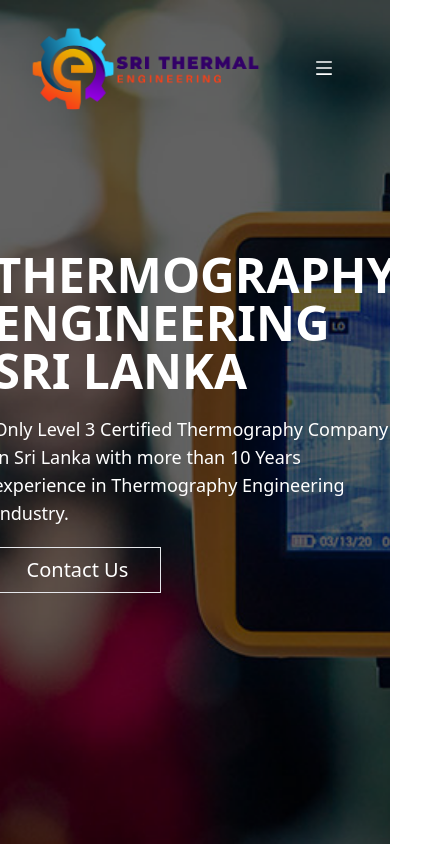
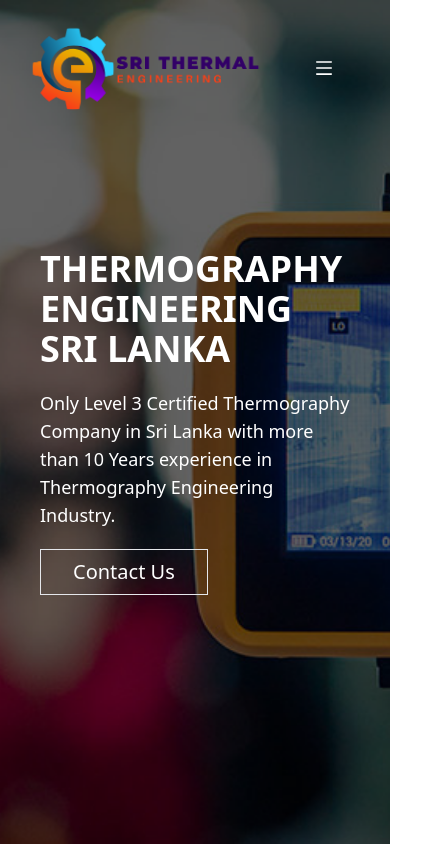
Before and after one commit to R3CLASH/srithermal-website, a Next.js app: page / in a window 390 px wide. Shown: the top 844 px of the page, 436 px wide, since content can reach past the window. Built offline with nearby package versions, Linux system fonts and the light colour scheme.

Commit message:
Update Hero.js

```diff
--- a/src/components/Home/Hero/Hero.js
+++ b/src/components/Home/Hero/Hero.js
@@ -3,13 +3,13 @@ import Link from "next/link";
 // import "./Hero.css";
 function Hero(props) {
   return (
-    <div className="max-w- flex items-center justify-center h-screen hero-img bg-cover bg-center lg:block lg:p-60 lg:px-20">
-      <div className="hero-content p-10 lg:pt-10 lg:w-1/2 lg:pr-20">
-        <h1 className="text-5xl text-white text-left font-semibold">
+    <div className="flex items-center justify-center h-screen hero-img bg-cover bg-center lg:block lg:p-60 lg:px-20 px-10">
+      <div className="hero-content lg:pt-10 lg:w-1/2 lg:pr-20">
+        <h1 className="text-4xl lg:text-5xl text-white text-left font-semibold">
           {props.heading}
         </h1>
         <p className="text-white text-lg pt-5">{props.paragraph}</p>
-        <Link href="/contact">
+        <Link href="/contact" className="">
           <button className="border mt-5 px-8 py-2 text-white text-xl text-center">
             {props.btnText}
           </button>
```
